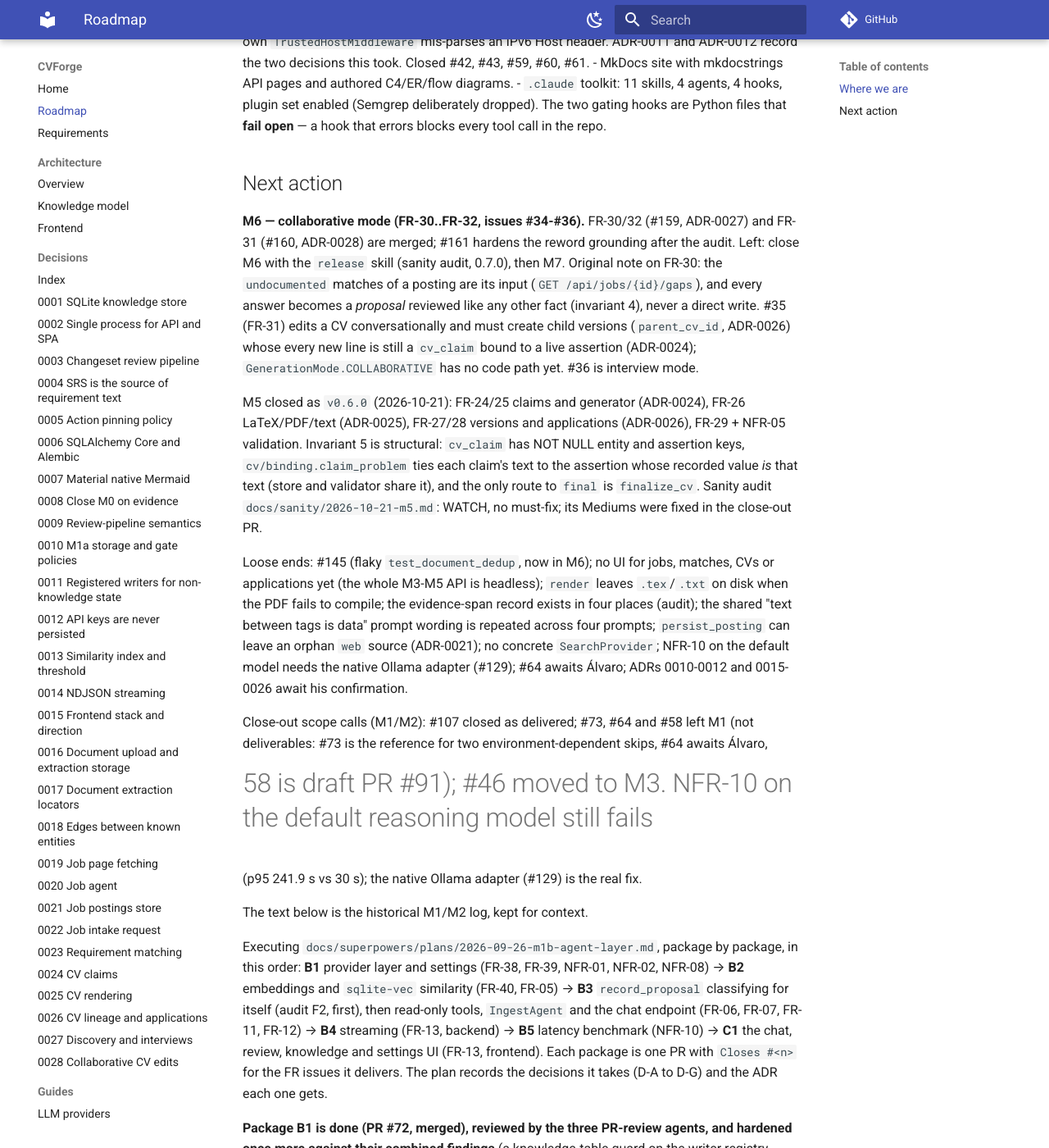
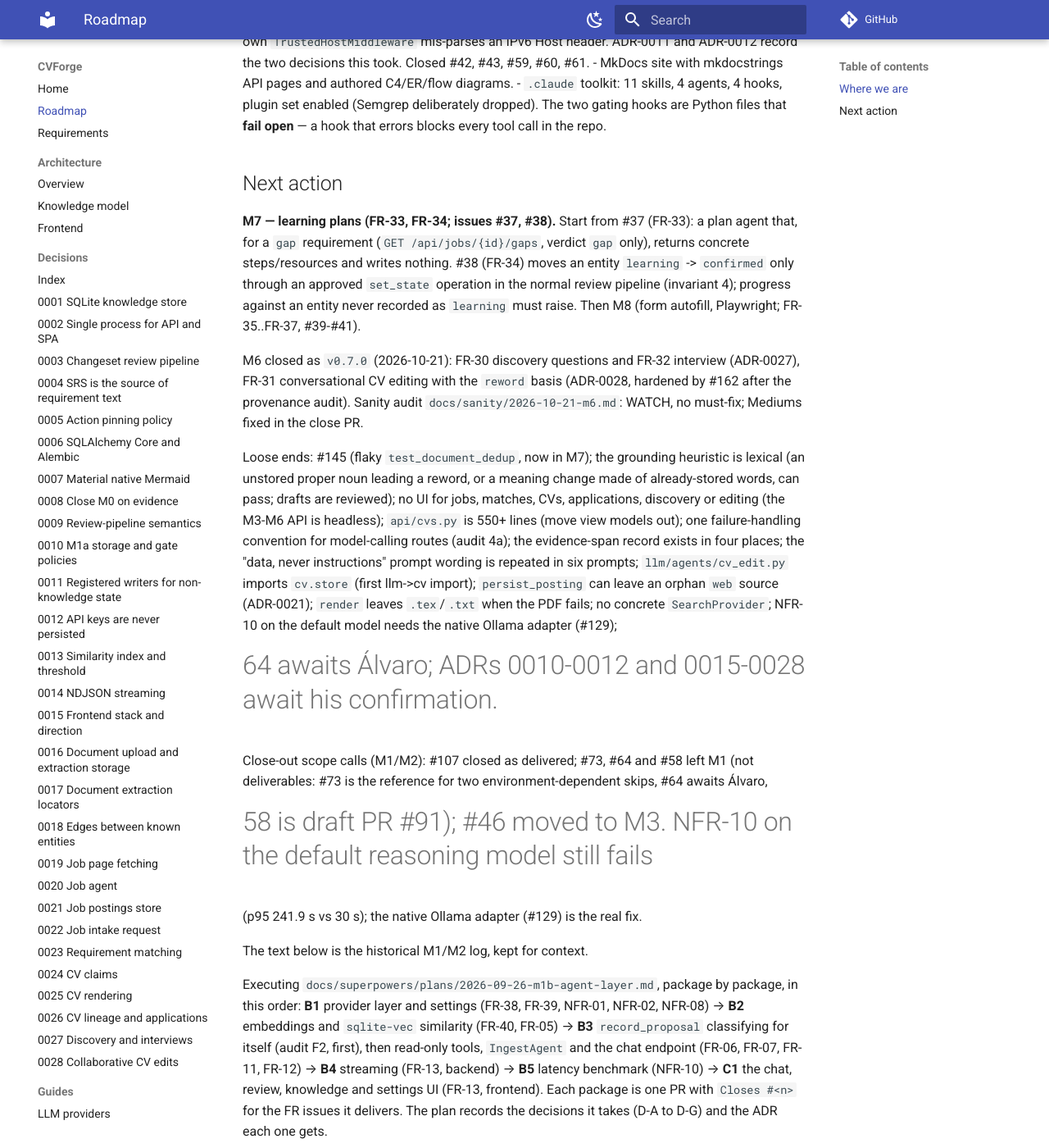
Before and after one commit to SelfishCoconut/cvforge, an MkDocs documentation site: the page built from docs/roadmap.md, in a window 1280 px wide and 1400 px high, scrolled down 1263 px. Shown: the whole window at 82% size. Built offline with MkDocs 1.6.1 and Material for MkDocs 9.7.7, drawn with Linux system fonts in a browser that asks for light colours; comment, search, counter and statistics services are not loaded; some of the changed text lies outside the part shown.

Commit message:
chore: close M6 (#164)
* chore: close M6

Splits the C-rank blocks, covers cv/edit.py, adds a migrated-database test for the
collaborative flows, fixes section reordering on emphasise, bumps to 0.7.0.

Co-Authored-By: Claude Sonnet 5.5 <noreply@anthropic.com>

* chore: relock for 0.7.0

Co-Authored-By: Claude Sonnet 5.5 <noreply@anthropic.com>

---------

Co-authored-by: Claude Sonnet 5.5 <noreply@anthropic.com>

```diff
--- a/docs/roadmap.md
+++ b/docs/roadmap.md
@@ -65,27 +65,25 @@ Done:
 
 ## Next action
 
-**M6 — collaborative mode (FR-30..FR-32, issues #34-#36).** FR-30/32 (#159, ADR-0027) and FR-31 (#160,
-ADR-0028) are merged; #161 hardens the reword grounding after the audit. Left: close M6 with the
-`release` skill (sanity audit, 0.7.0), then M7. Original note on FR-30: the `undocumented` matches of a posting are its input (`GET
-/api/jobs/{id}/gaps`), and every answer becomes a *proposal* reviewed like any other fact
-(invariant 4), never a direct write. #35 (FR-31) edits a CV conversationally and must create
-child versions (`parent_cv_id`, ADR-0026) whose every new line is still a `cv_claim` bound to a
-live assertion (ADR-0024); `GenerationMode.COLLABORATIVE` has no code path yet. #36 is interview mode.
+**M7 — learning plans (FR-33, FR-34; issues #37, #38).** Start from #37 (FR-33): a plan agent that, for a
+`gap` requirement (`GET /api/jobs/{id}/gaps`, verdict `gap` only), returns concrete steps/resources and
+writes nothing. #38 (FR-34) moves an entity `learning` -> `confirmed` only through an approved `set_state`
+operation in the normal review pipeline (invariant 4); progress against an entity never recorded as
+`learning` must raise. Then M8 (form autofill, Playwright; FR-35..FR-37, #39-#41).
 
-M5 closed as `v0.6.0` (2026-10-21): FR-24/25 claims and generator (ADR-0024), FR-26 LaTeX/PDF/text
-(ADR-0025), FR-27/28 versions and applications (ADR-0026), FR-29 + NFR-05 validation. Invariant 5
-is structural: `cv_claim` has NOT NULL entity and assertion keys, `cv/binding.claim_problem` ties
-each claim's text to the assertion whose recorded value *is* that text (store and validator share
-it), and the only route to `final` is `finalize_cv`. Sanity audit
-`docs/sanity/2026-10-21-m5.md`: WATCH, no must-fix; its Mediums were fixed in the close-out PR.
+M6 closed as `v0.7.0` (2026-10-21): FR-30 discovery questions and FR-32 interview (ADR-0027), FR-31
+conversational CV editing with the `reword` basis (ADR-0028, hardened by #162 after the provenance audit).
+Sanity audit `docs/sanity/2026-10-21-m6.md`: WATCH, no must-fix; Mediums fixed in the close PR.
 
-Loose ends: #145 (flaky `test_document_dedup`, now in M6); no UI for jobs, matches, CVs or
-applications yet (the whole M3-M5 API is headless); `render` leaves `.tex`/`.txt` on disk when the
-PDF fails to compile; the evidence-span record exists in four places (audit); the shared "text
-between tags is data" prompt wording is repeated across four prompts; `persist_posting` can leave an
-orphan `web` source (ADR-0021); no concrete `SearchProvider`; NFR-10 on the default model needs the
-native Ollama adapter (#129); #64 awaits Álvaro; ADRs 0010-0012 and 0015-0026 await his confirmation.
+Loose ends: #145 (flaky `test_document_dedup`, now in M7); the grounding heuristic is lexical (an unstored
+proper noun leading a reword, or a meaning change made of already-stored words, can pass; drafts are
+reviewed); no UI for jobs, matches, CVs, applications, discovery or editing (the M3-M6 API is headless);
+`api/cvs.py` is 550+ lines (move view models out); one failure-handling convention for model-calling routes
+(audit 4a); the evidence-span record exists in four places; the "data, never instructions" prompt wording
+is repeated in six prompts; `llm/agents/cv_edit.py` imports `cv.store` (first llm->cv import);
+`persist_posting` can leave an orphan `web` source (ADR-0021); `render` leaves `.tex`/`.txt` when the PDF
+fails; no concrete `SearchProvider`; NFR-10 on the default model needs the native Ollama adapter (#129);
+#64 awaits Álvaro; ADRs 0010-0012 and 0015-0028 await his confirmation.
 
 Close-out scope calls (M1/M2): #107 closed as delivered; #73, #64 and #58 left M1 (not
 deliverables: #73 is the reference for two environment-dependent skips, #64 awaits Álvaro,
@@ -182,7 +180,7 @@ CI. Direct pushes to `main` are rejected, including for admins.
 | M3 | Job intake | URL → fetch → structured `JobPosting`; optional company research | done (`v0.4.0`) |
 | M4 | Match & gaps | Requirement ↔ knowledge matching, four verdicts, gap report | done (`v0.5.0`) |
 | M5 | CV generation | LaTeX → PDF + ATS text, claim traceability, versions, application linkage, validation | done (`v0.6.0`) |
-| M6 | Collaborative mode | Conversational CV editing, discovery questions, interview mode | not started |
+| M6 | Collaborative mode | Conversational CV editing, discovery questions, interview mode | done (`v0.7.0`) |
 | M7 | Learning plans | Gap → plan → tracked `learning` state | not started |
 | M8 | Form autofill | Playwright persistent profile, per-field options, confirm before fill | not started |
 
--- a/pyproject.toml
+++ b/pyproject.toml
@@ -1,6 +1,6 @@
 [project]
 name = "cvforge"
-version = "0.6.0"
+version = "0.7.0"
 description = "Local-first personal professional knowledge system that generates tailored CVs"
 readme = "README.md"
 license = "AGPL-3.0-or-later"
```
Also changed, not shown: docs/reports/2026-10-21-m6.md (added, +35 -0 lines), docs/sanity/2026-10-21-m6.md (added, +261 -0 lines), 7 other files.
